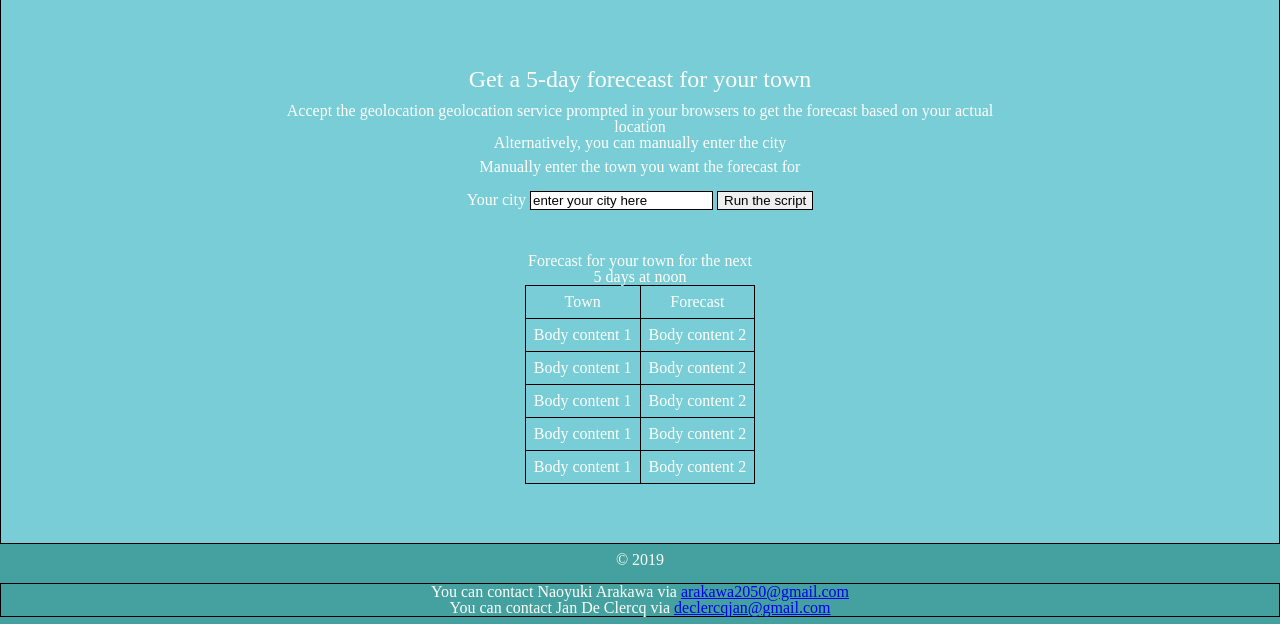
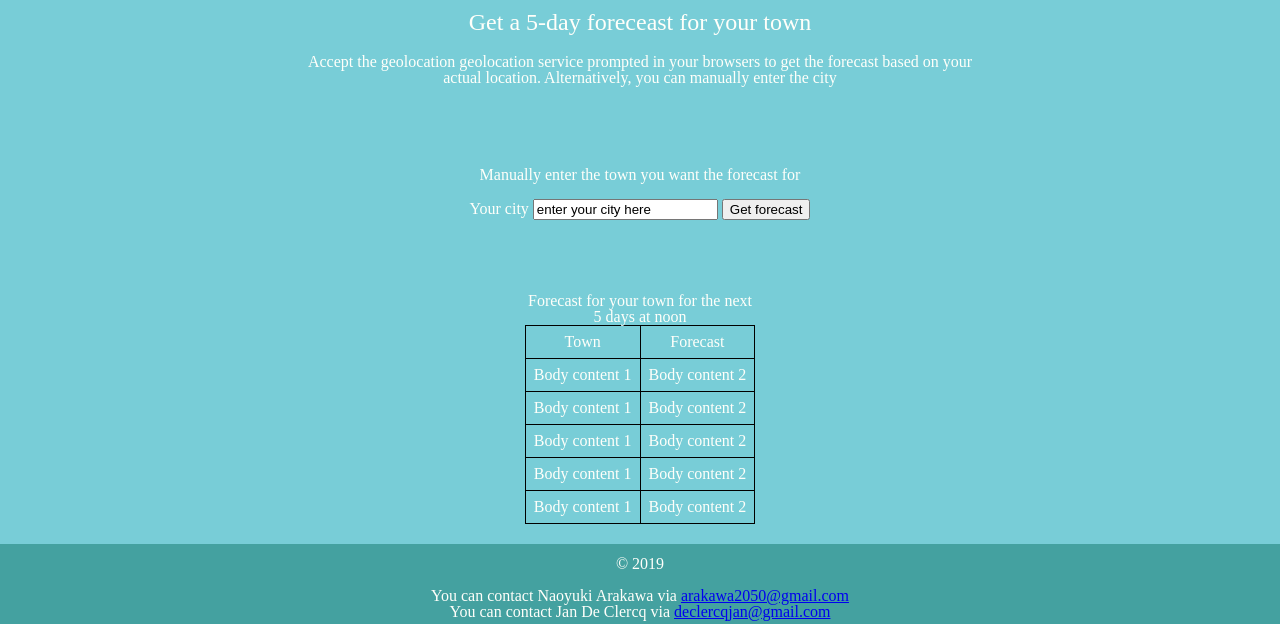
Before and after one commit to DeClercqJan/The-weather-application-javascript-version-, a plain HTML site: page The-weather-application/index.html in a window 1280 px wide. Shown: the part 176-800 px from the top of the page. Drawn offline with Linux system fonts and the light colour scheme.

Commit message:
improved lay-out

```diff
--- a/The-weather-application/index.html
+++ b/The-weather-application/index.html
@@ -23,19 +23,18 @@
                 <section class="top_section">
                     <h2>Get a 5-day foreceast for your town </h2>
                     <p>Accept the geolocation geolocation service prompted in your browsers to get the forecast based on
-                        your actual location</p>
-                    <p>Alternatively, you can manually enter the city</p>
+                        your actual location. Alternatively, you can manually enter the city</p>
                 </section>
                 <section class="middle_section">
                     <form>
                         <fieldset>
-                            <legend>Manually enter the town you want the forecast for</legend>
+                            <legend id="table_legend">Manually enter the town you want the forecast for</legend>
                             <p>
                                 <label for="input_field">Your city</label>
                                 <input type="text" name="input_field_name" id="input_field"
                                     value="enter your city here" />
                                 <!-- <input type="submit" value="submit" id="submit" class="submit"> -->
-                                <button type="button" id="run">Run the script</button>
+                                <button type="button" id="run">Get forecast</button>
                         </fieldset>
                     </form>
                 </section>
--- a/The-weather-application/styles/style.css
+++ b/The-weather-application/styles/style.css
@@ -2,7 +2,7 @@
 
 * {
   box-sizing: border-box;
-  border: 1px solid black;
+  /* border: 1px solid black; */
 }
 
 html {
@@ -36,7 +36,6 @@ header {
     .header_pics {
         display: block;
         height: 100%;
-        weight: 100%;
         border-radius: 50%;
         padding: 1em;
       }
@@ -62,6 +61,7 @@ article {
   display: flex;
   justify-content: center;
   align-items: center;
+  /* border: 1px solid black; */
 }
 
 @media only screen and (min-width : 768px) {
@@ -71,39 +71,61 @@ article {
 }
 
 .containing_section {
-  width: 75%;
-  height: 75%;
+  align-self: flex-start;
+  width: 100%;
+  height: 100%;
   display: flex;
   justify-content: center;
   align-items: center;
   flex-wrap: wrap;
+  /* border: 1px solid black; */
+
 }
+
+@media only screen and (min-width : 768px) {
+  .containing_section {
+      width: 75%;
+  }
+  }
 
 .top_section {
   display: block;
   width: 100%;
   height: 25%;
+  /* border: 1px solid black; */
+
 }
 
 .middle_section {
   display: block;
   width: 100%;
-  height: 25%;
+  height: 13%;
   align-items: space-evenly;
+  /* border: 1px solid black; */
+
 }
 
 .bottom_section {
-  display: àblock;
+  display: block;
   width: 100%;
   height: 50%;
   display: flex;
   justify-content: center;
   align-items: center;
+  /* border: 1px solid black; */
+}
 
+.containing_section section {
+  margin-top: 2%;
+  margin-bottom: 2%;
 }
 
 h2 {
   font-size: 1.5em;
+  padding: 0.5em;
+}
+
+p {
   padding: 0.5em;
 }
 
@@ -113,8 +135,18 @@ form {
 }
 
 form > * {
-    padding: 1em;
+    padding: 0.5em;
 }
+
+#table_legend {
+  display: none;
+}
+
+@media only screen and (min-width : 768px) {
+  #table_legend {
+      display: inline;
+  }
+  }
 
 tr,
 th,
```
Also changed, not shown: 1 other file.
